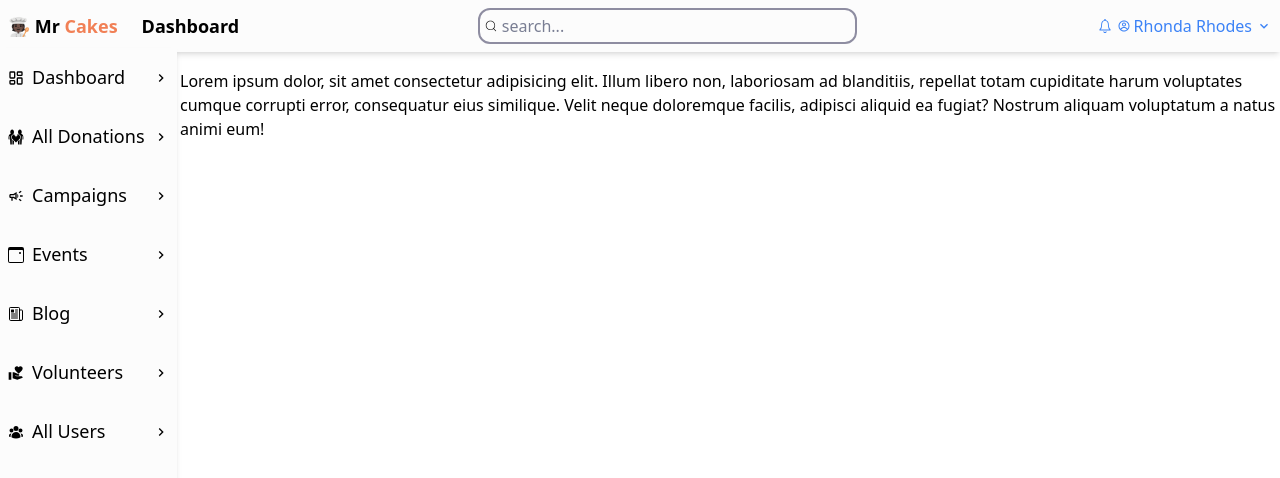
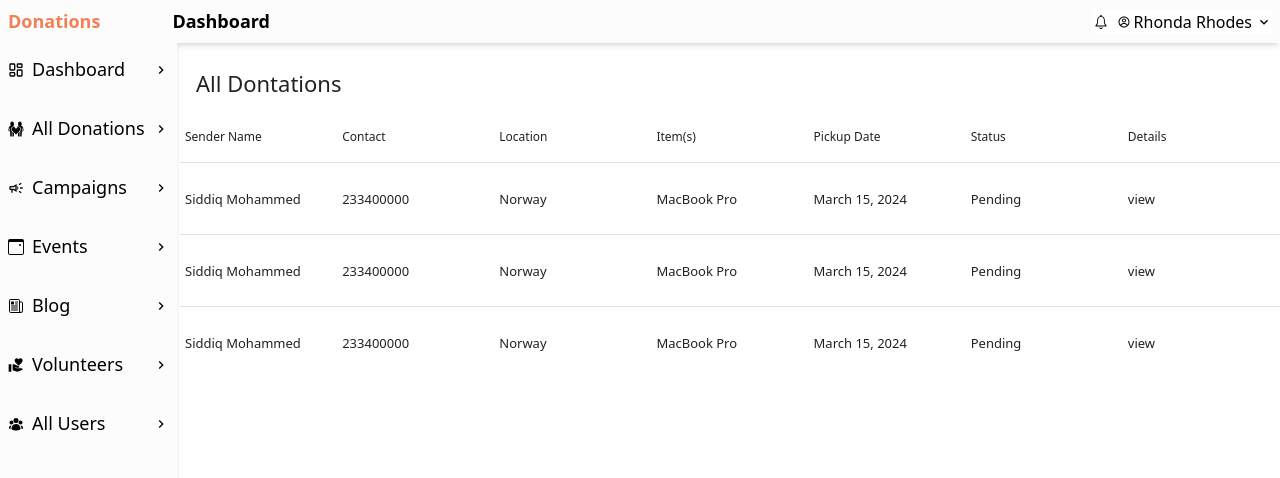
Before and after one commit to emess2g/DASHBOARD, a React (Vite) app: page /alldonations in a window 1280 px wide. Shown: the top 478 px of the page. Built offline with nearby package versions, Linux system fonts and the light colour scheme.

Commit message:
removed search bar from header and added content  to all donations page

```diff
--- a/src/Components/Header.jsx
+++ b/src/Components/Header.jsx
@@ -19,22 +19,22 @@ const Navbar = ({page, OpenSidebar}) => {
   }
 
   return (
-    <header className="fixed z-10  top-0 w-full flex  items-center justify-between shadow-md bg-[#fcfcfc] p-2 ">
+    <header className="fixed z-10  top-0 w-full flex  items-center justify-between bg-blue-00 shadow-md bg-[#fcfcfc] p-2 ">
      <div className="flex items-center font-semibold gap-6 justify-between ">
-     <h2 className="  text-[14px] font-bold text-nowrap  text-[18px]"> 🧑🏿‍🍳 Mr <span className="text-[#f18056]">Cakes</span></h2>
+     <h2 className="  text-[14px] text-[#f18056] font-bold text-nowrap  text-[18px]"> Donations</h2>
       <IoMenu className="cursor-pointer  semibold text-[24px] lg:hidden" onClick={OpenSidebar}/>
-     <h1 className="text-[14px] opensans  text-[18px]  ">{page}</h1>
+     <h1 className="text-[14px] ml-12 opensans  text-[18px]  ">{page}</h1>
      </div>
-     <label className="flex gap-1 items-center border-[#8e8da1] border-2 rounded-xl p-1 w-[30%]" >
+
+     <div className="flex  gap-2 text-[16px] items-center  justify-between bg-white">
+     {/* <label className="flex gap-1 items-center border-[#8e8da1] border-2 rounded-xl " >
        <CiSearch className='text-[14px] '/>
        <input type="text"
        aria-label="search"
        placeholder="search..."
-       className="bg-[transparent] placeholder:text-[#797e93] focus:outline-none text-[12px] lg:text-[16px] lg:visible"
+       className="bg-[transparent] placeholder:text-[#797e93] focus:outline-none w-[15%]  text-[12px] lg:text-[16px] lg:visible"
        />
-     </label>
-     <div className="flex gap-1 text-blue-500 text-[16px] items-center">
-           <CiSearch className=' lg:hidden'/>
+     </label> */}
             <IoIosNotificationsOutline className="text-[18px]" />
         <div className="flex gap-1  items-center">
             <div className="cursor-pointer text-nowrap " onClick={() => renderAccount()}>
--- a/src/Components/Sidebar.jsx
+++ b/src/Components/Sidebar.jsx
@@ -74,7 +74,7 @@ const Sidebar = ({  OpenSidebar }) => {
   }
 
   return (
-    <aside className='bg-[#fcfcfc] shadow-md fixed h-full z-10 flex-row mt-12 '  >
+    <aside className='bg-[#fcfcfc] shadow-md fixed h-full z-10 flex-row mt-10 '  >
       <div className="" >
         {data.map((val) => (
           <Link to={val.link} onClick={() => handleHidden()}>
--- a/src/Pages/Alldonations.jsx
+++ b/src/Pages/Alldonations.jsx
@@ -1,11 +1,138 @@
 
 
-const OrderHistory = () => {
+// const OrderHistory = () => {
+//   return (
+//     <div id="main" >
+//       <p>Lorem ipsum dolor, sit amet consectetur adipisicing elit. Illum libero non, laboriosam ad blanditiis, repellat totam cupiditate harum voluptates cumque corrupti error, consequatur eius similique. Velit neque doloremque facilis, adipisci aliquid ea fugiat? Nostrum aliquam voluptatum a natus animi eum!</p>
+//     </div>
+//   )
+// }
+
+// export default OrderHistory;
+import React from 'react'
+import DataTable, {createTheme} from 'react-data-table-component'
+
+const Alldonations = () => {
+    //  Internally, customStyles will deep merges your customStyles with the default styling.
+const customStyles = {
+	rows: {
+		style: {
+			minHeight: '72px', // override the row height
+		},
+	},
+	headCells: {
+		style: {
+			paddingLeft: '5px', // override the cell padding for head cells
+			paddingRight: '5px',
+		},
+	},
+	cells: {
+		style: {
+			paddingLeft: '5px', // override the cell padding for data cells
+			paddingRight: '5px',
+		}
+	},
+};
+
+
+
+// createTheme('solarized', {
+//     text: {
+//       primary: '#268bd2',
+//       secondary: '#2aa198',
+//     },
+//     background: {
+//       default: '#002b36',
+//     },
+//     context: {
+//       background: '#cb4b16',
+//       text: '#FFFFFF',
+//     },
+//     divider: {
+//       default: '#073642',
+//     },
+//     action: {
+//       button: 'rgba(0,0,0,.54)',
+//       hover: 'rgba(0,0,0,.08)',
+//       disabled: 'rgba(0,0,0,.12)',
+//     },
+//   }, 'dark');
+
+    const columns = [
+        {
+            name: "Sender Name",
+            selector: row => row.name
+        },
+        {
+            name: "Contact",
+            selector: row => row.contact
+        },
+        {
+            name: "Location",
+            selector: row => row.location
+        },
+        {
+            name: "Item(s)",
+            selector: row => row.item
+        },
+        {
+            name: "Pickup Date",
+            selector: row => row.pickupDate
+        },
+        {
+            name: "Status",
+            selector: row => row.status
+        },
+        {
+            name: " Details",
+            selector: row => row.details
+        }
+    ];
+
+        const rows = [
+        {
+            name: "Siddiq Mohammed",
+            contact: 233400000,
+            location: "Norway",
+            item: "MacBook Pro",
+            pickupDate: "March 15, 2024",
+            status: "Pending",
+            details: "view"
+        },
+        {
+            name: "Siddiq Mohammed",
+            contact: 233400000,
+            location: "Norway",
+            item: "MacBook Pro",
+            pickupDate: "March 15, 2024",
+            status: "Pending",
+            details: "view"
+        },
+        {
+            name: "Siddiq Mohammed",
+            contact: 233400000,
+            location: "Norway",
+            item: "MacBook Pro",
+            pickupDate: "March 15, 2024",
+            status: "Pending",
+            details: "view"
+        }
+    ]
+
+
   return (
-    <div id="main" >
-      <p>Lorem ipsum dolor, sit amet consectetur adipisicing elit. Illum libero non, laboriosam ad blanditiis, repellat totam cupiditate harum voluptates cumque corrupti error, consequatur eius similique. Velit neque doloremque facilis, adipisci aliquid ea fugiat? Nostrum aliquam voluptatum a natus animi eum!</p>
+    <div id='main'>
+      <DataTable
+      className='dataTables_scrollBody z-0'
+      columns={columns}
+      data={rows}
+      customStyles={customStyles}
+    //   theme={'solarized'}
+      fixedHeader
+      title="All Dontations"
+      />
     </div>
   )
 }
 
-export default OrderHistory;
+export default Alldonations
--- a/src/data/BoardTopCard.jsx
+++ b/src/data/BoardTopCard.jsx
@@ -39,8 +39,8 @@ const BoardTopCard = () => {
          <div className="flex gap-2 justify-between text-[16px] text-[#fff]">
         {highlightData.map((data) => (
           <div
-            className={`flex justify-between ${data.color} rounded-lg gap-4 p-2
-            lg:w-[30%] h-full
+            className={`flex justify-between shadow-md ${data.color} rounded-lg gap-4 p-2
+            w-[30%] h-full
             `}
             key={data.id}
           >
--- a/src/index.css
+++ b/src/index.css
@@ -5,9 +5,10 @@
 #main {
     width: calc(100% -180px);
     margin-left: 180px;
-    margin-top: 69px;
+    margin-top: 55px;
 }
 
 .dataTables_scrollBody {
     overflow-y: hidden!important;
+
  }
```
Also changed, not shown: src/Dashboard.txt (added).
